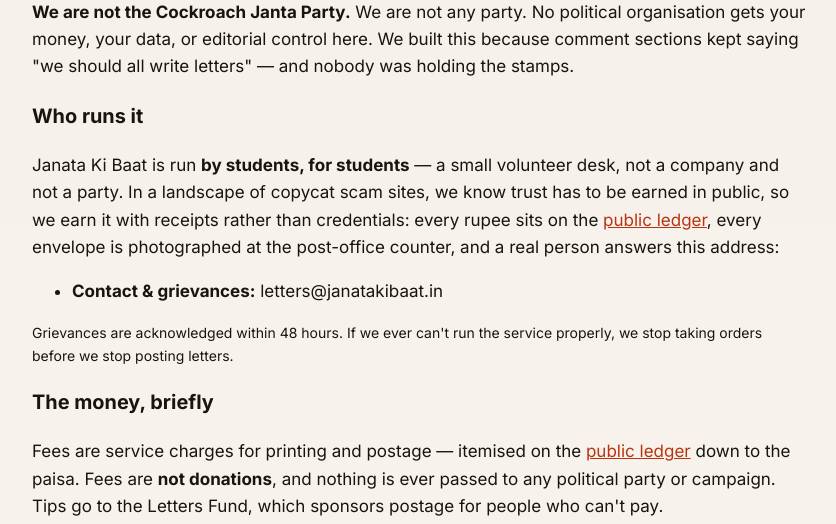
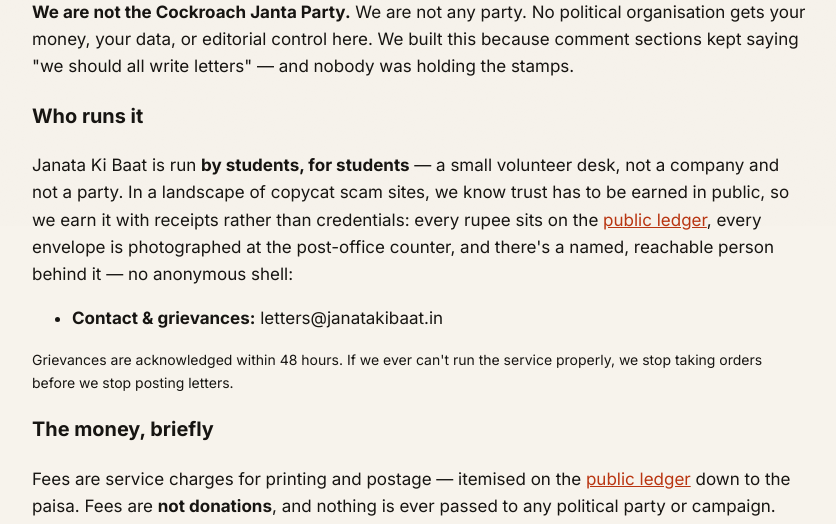
Before and after one commit to owaisnoe/janata-ki-baat, a Flask app: page /about in a window 1280 px wide. Shown: the part 574-1098 px from the top of the page, without its empty margins (220-1056 px from the left). Run offline with Flask 3, Linux system fonts and the light colour scheme; some web fonts are replaced.

Commit message:
about: restore named operator (name/city) for payment-gateway KYC, keep student framing

```diff
--- a/app/templates/pages/about.html
+++ b/app/templates/pages/about.html
@@ -21,9 +21,11 @@
   copycat scam sites, we know trust has to be earned in public, so we earn
   it with receipts rather than credentials: every rupee sits on the
   <a href="{{ url_for('public.ledger') }}">public ledger</a>, every envelope
-  is photographed at the post-office counter, and a real person answers this
-  address:</p>
+  is photographed at the post-office counter, and there's a named, reachable
+  person behind it — no anonymous shell:</p>
   <ul>
+    {% if cfg.OPERATOR_NAME %}<li><strong>Operator:</strong> {{ cfg.OPERATOR_NAME }}</li>{% endif %}
+    {% if cfg.OPERATOR_CITY %}<li><strong>Based in:</strong> {{ cfg.OPERATOR_CITY }}</li>{% endif %}
     <li><strong>Contact &amp; grievances:</strong> {{ cfg.OPERATOR_CONTACT }}</li>
   </ul>
   <p class="small">Grievances are acknowledged within 48 hours. If we ever
```
Also changed, not shown: app/config.py (+6 -3 lines), 1 other file.
